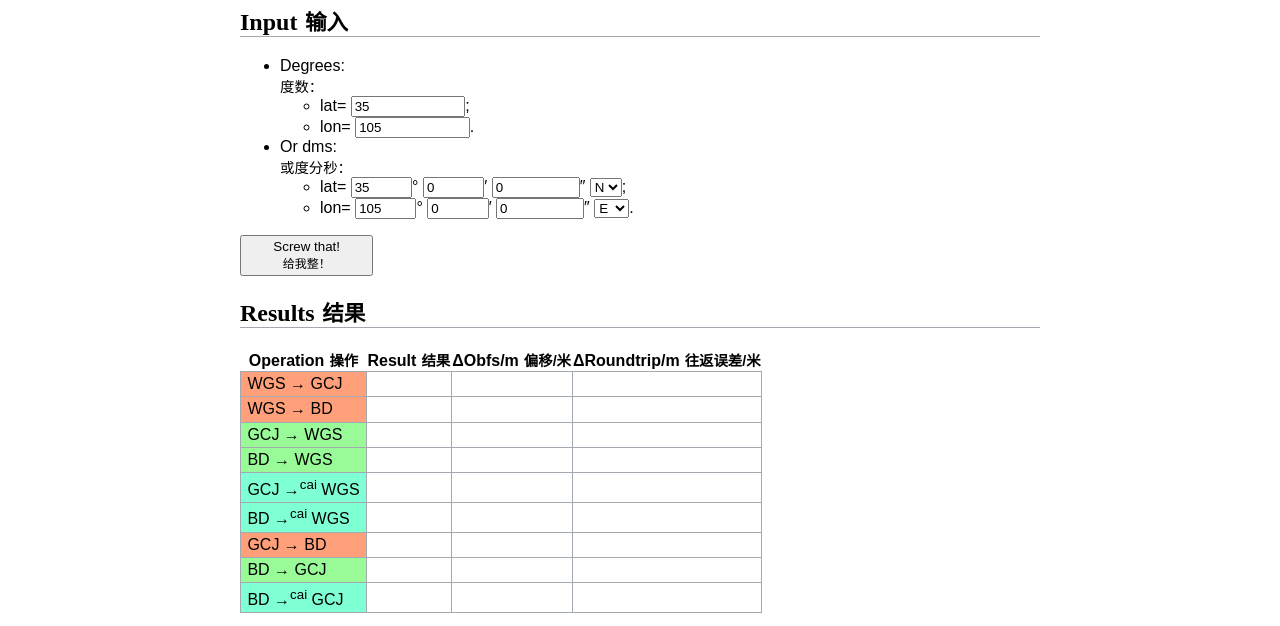
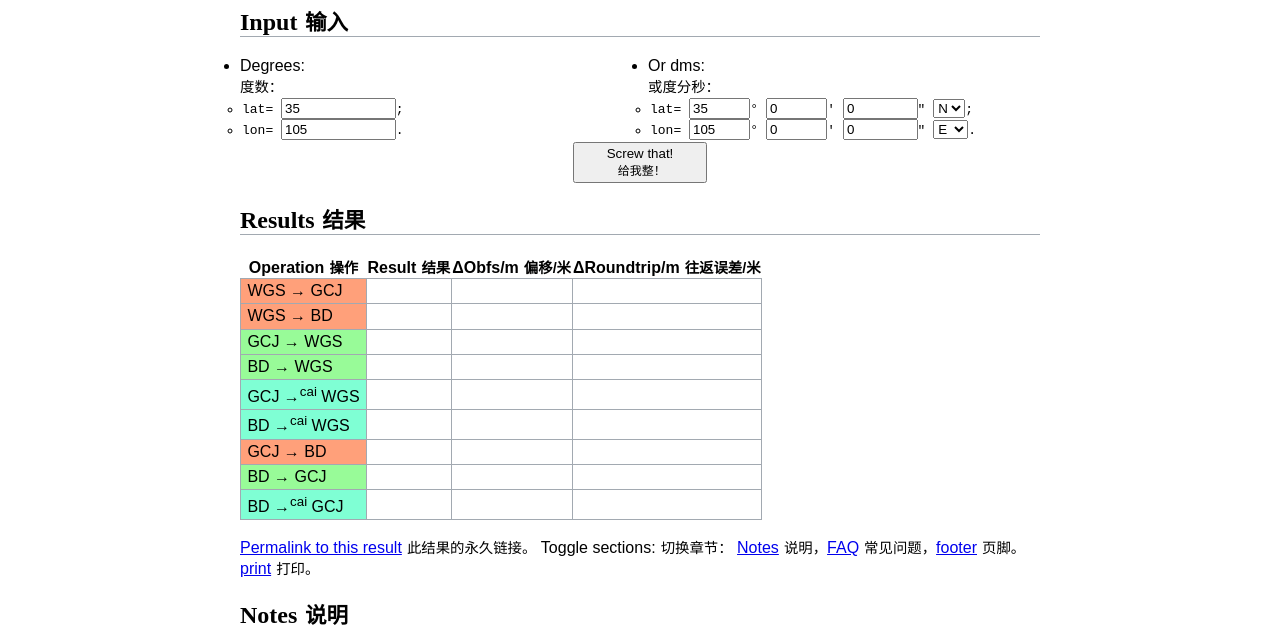
Before and after one commit to Artoria2e5/PRCoords, a website: page docs/demo.html in a window 1280 px wide. Shown: the part 119-745 px from the top of the page. Drawn offline with Linux system fonts and the light colour scheme; a script that the page names is missing.

Commit message:
docs: a little human touch

```diff
--- a/docs/demo.html
+++ b/docs/demo.html
@@ -52,10 +52,23 @@ th .zh {
   font-size: 0.9em;
 }
 
+.horiz2 {
+  gap: 1em;
+  margin: 0;
+  padding: 0;
+  columns: 2 20em;
+}
+
+.horiz2 > li > ul {
+  padding: 2px;
+}
+
 #inputc button {
   white-space: normal;
   padding: 0.2em 0.8em;
   min-width: 10em;
+  margin: 0 auto;
+  display: block;
 }
 
 input[type='number'].dnum {
@@ -72,7 +85,7 @@ input[type='number'] {
 }
 
 input[type='number'][name^=s] {
-  width: 6em
+  width: 5em
 }
 
 #deg-in input[type='number'] {
@@ -103,6 +116,7 @@ td {
   padding: 0.2em 0.4em;
 }
 
+.horiz2 > li > ul > li,
 tbody td:nth-child(n+2) {
   font-family: monospace;
 }
@@ -128,7 +142,7 @@ tbody td:nth-child(n+2) {
     <section>
       <h2>Input<span class="zh" lang="zh-Hans">输入</span></h2>
       <form id="inputc" onsubmit="return false"><!-- also make edge happy -->
-        <ul>
+        <ul class="horiz2">
         <li><label>Degrees:<span class="zh" lang="zh-Hans">度数：</span></label><ul id="deg-in">
           <li><label>lat=</label> <input type="number" class="dnum" name="lat" value="35" step="any" min="-90" max="90">;
           <li><label>lon=</label> <input type="number" class="dnum" name="lon" value="105" step="any" min="-180" max="180">.</ul>
@@ -143,7 +157,7 @@ tbody td:nth-child(n+2) {
               <input type="number" name="mlon" min="0" max="59" step="1" value="0">′
               <input type="number" name="slon" min="0" max="69" value="0" step=any>″
               <select name="hlon"><option>E</option><option>W</option></select>.</ul></ul>
-        <button onclick="return fill_output() && false">Screw that!<span class="zh" lang="zh-Hans">给我整！</span></button>
+        <button onclick="return fill_output() && false">Screw that!<span class="zh" lang="zh-Hans">&nbsp;给我整！</span></button>
       </form>
       <script src="https://cdn.jsdelivr.net/npm/prcoords@1/js/PRCoords.min.js" onerror="this.src='../js/PRCoords.js'"></script>
 
```
